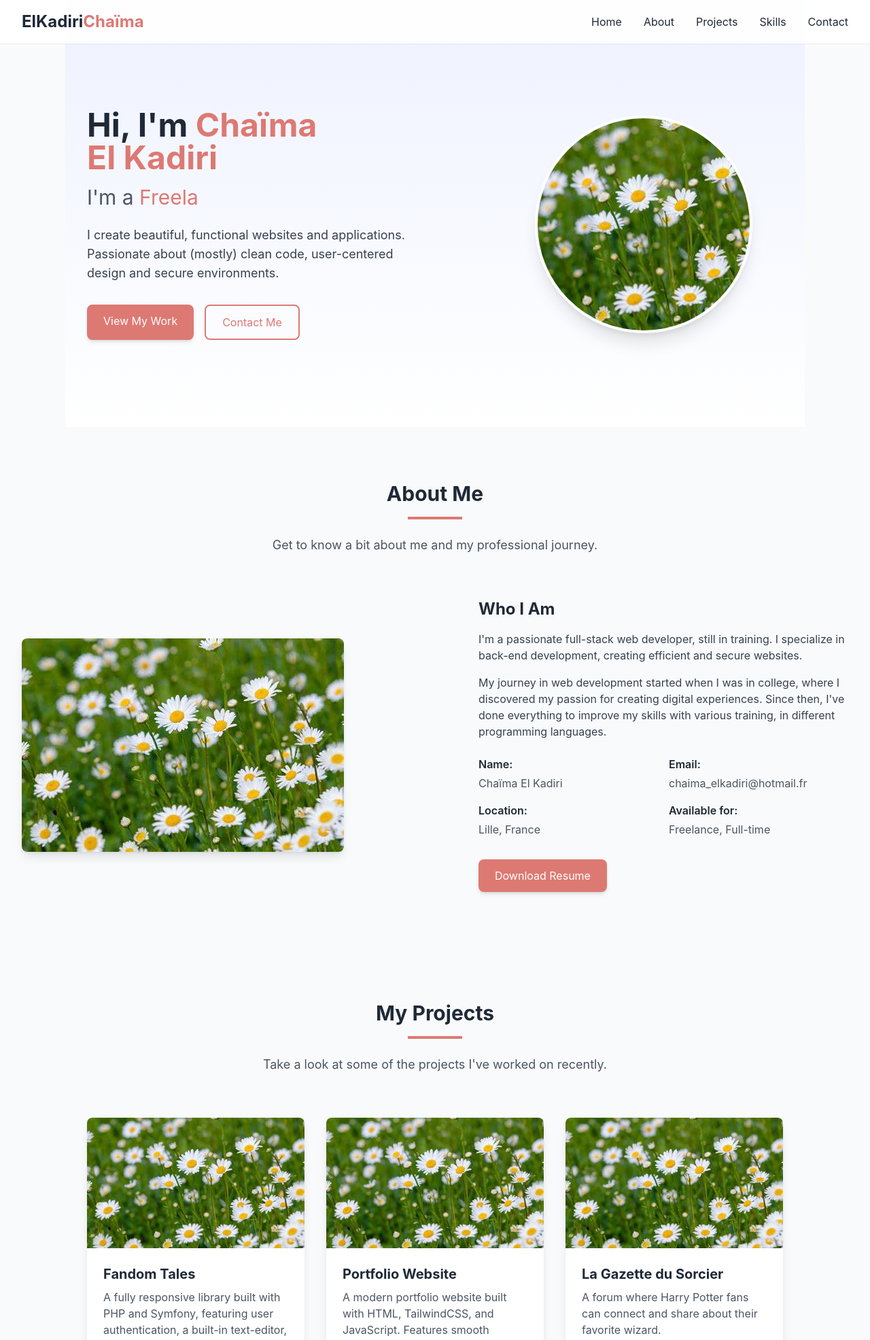
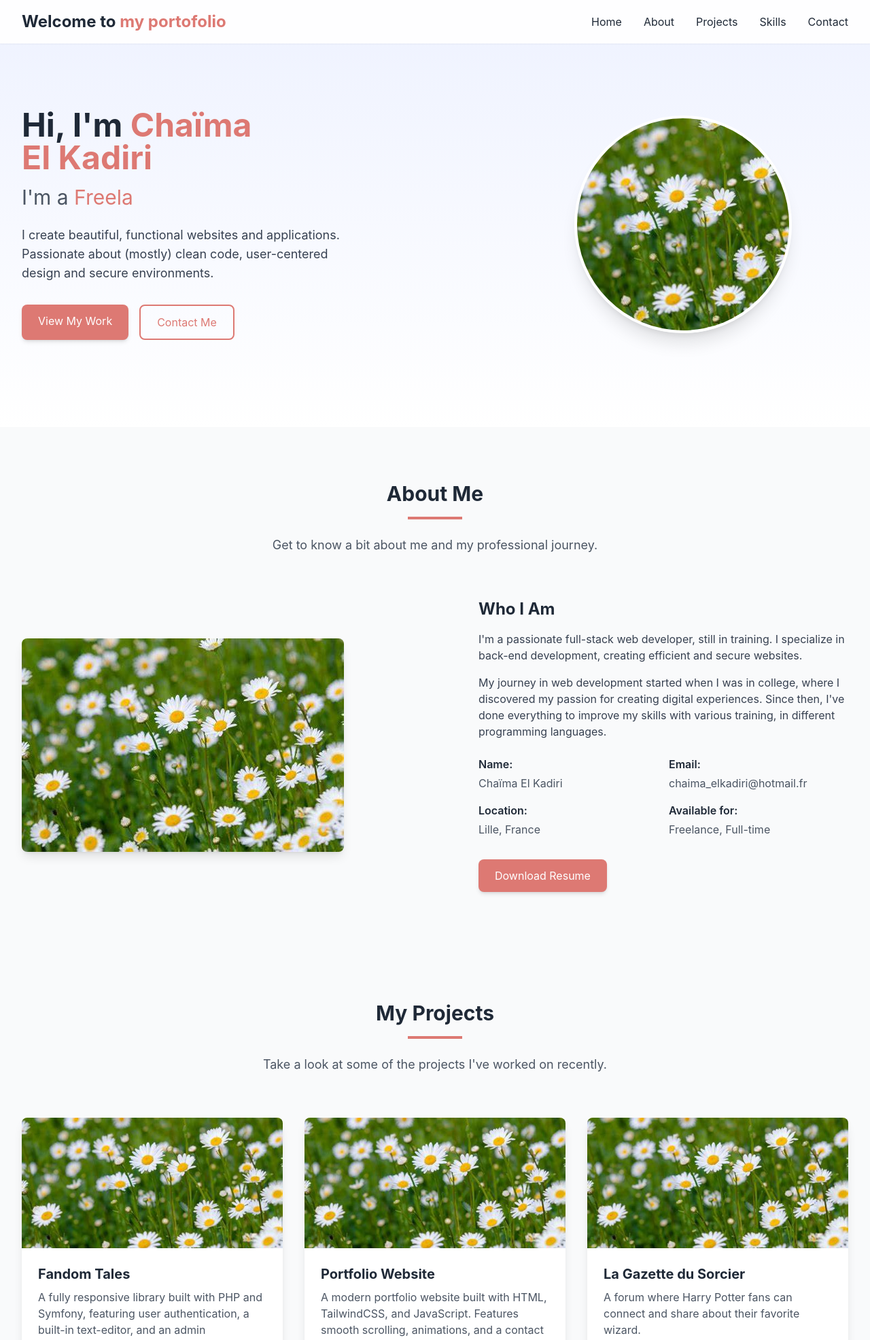
Before and after one commit to Chaimette/portfolio, a plain HTML site: page index.html in a window 1280 px wide. Shown: the top 1971 px of the page at 68% size. Drawn offline with Linux system fonts and the light colour scheme.

Commit message:
slight changes, nothing of too much importance

```diff
--- a/index.html
+++ b/index.html
@@ -13,7 +13,7 @@
         <header class="fixed w-full bg-white/90 backdrop-blur-md shadow-sm z-50 transition-all duration-300">
             <div class="container mx-auto px-4 sm:px-6 lg:px-8">
                 <nav class="flex justify-between items-center py-4">
-                    <a href="#home" class="text-2xl font-bold"> ElKadiri<span class="text-primary">Chaïma</span> </a>
+                    <a href="#home" class="text-2xl font-bold"> Welcome to<span class="text-primary"> my portofolio</span> </a>
 
                     <ul class="hidden md:flex space-x-8">
                         <li>
@@ -62,7 +62,7 @@
             </div>
         </header>
 
-        <section id="home" class="mx-24 pt-28 pb-20 lg:pt-40 lg:pb-32 bg-gradient-to-b from-indigo-50 to-white">
+        <section id="home" class="pt-28 pb-20 lg:pt-40 lg:pb-32 bg-gradient-to-b from-indigo-50 to-white">
             <div class="container mx-auto px-4 sm:px-6 lg:px-8">
                 <div class="flex flex-col lg:flex-row items-center justify-between">
                     <div class="lg:w-1/2 fade-in">
@@ -159,7 +159,7 @@
             </div>
         </section>
 
-        <section id="projects" class="mx-24 py-20 bg-gray-50">
+        <section id="projects" class="py-20 bg-gray-50">
             <div class="container mx-auto px-4 sm:px-6 lg:px-8">
                 <div class="text-center mb-16 fade-in">
                     <h2 class="text-3xl font-bold mb-4">My Projects</h2>
@@ -261,7 +261,7 @@
             </div>
         </section>
 
-        <section id="skills" class="mx-24 py-20 bg-white">
+        <section id="skills" class="py-20 bg-white">
             <div class="container mx-auto px-4 sm:px-6 lg:px-8">
                 <div class="text-center mb-16 fade-in">
                     <h2 class="text-3xl font-bold mb-4">My Skills</h2>
@@ -315,7 +315,7 @@
             </div>
         </section>
 
-        <section id="contact" class="mx-24 py-20 bg-gray-50">
+        <section id="contact" class="py-20 bg-gray-50">
             <div class="container mx-auto px-4 sm:px-6 lg:px-8">
                 <div class="text-center mb-16 fade-in">
                     <h2 class="text-3xl font-bold mb-4">Get In Touch</h2>
```
